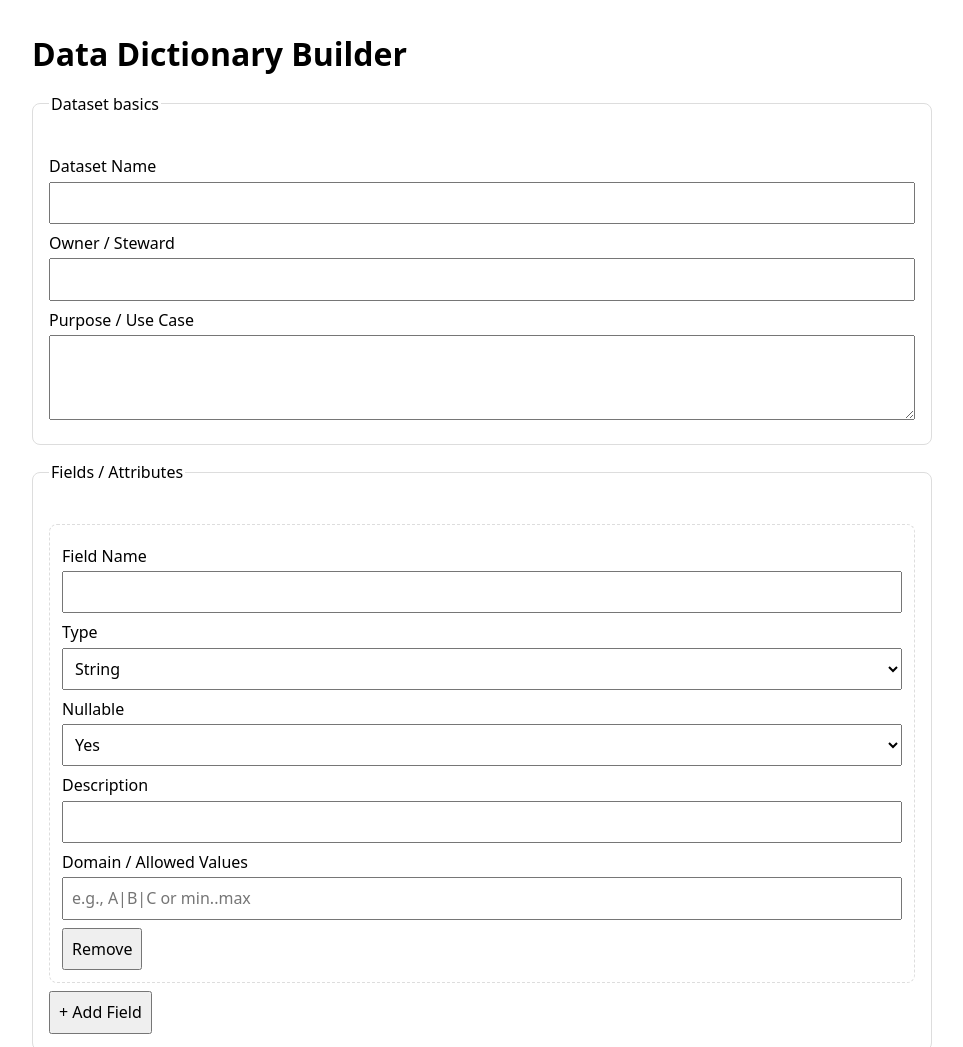
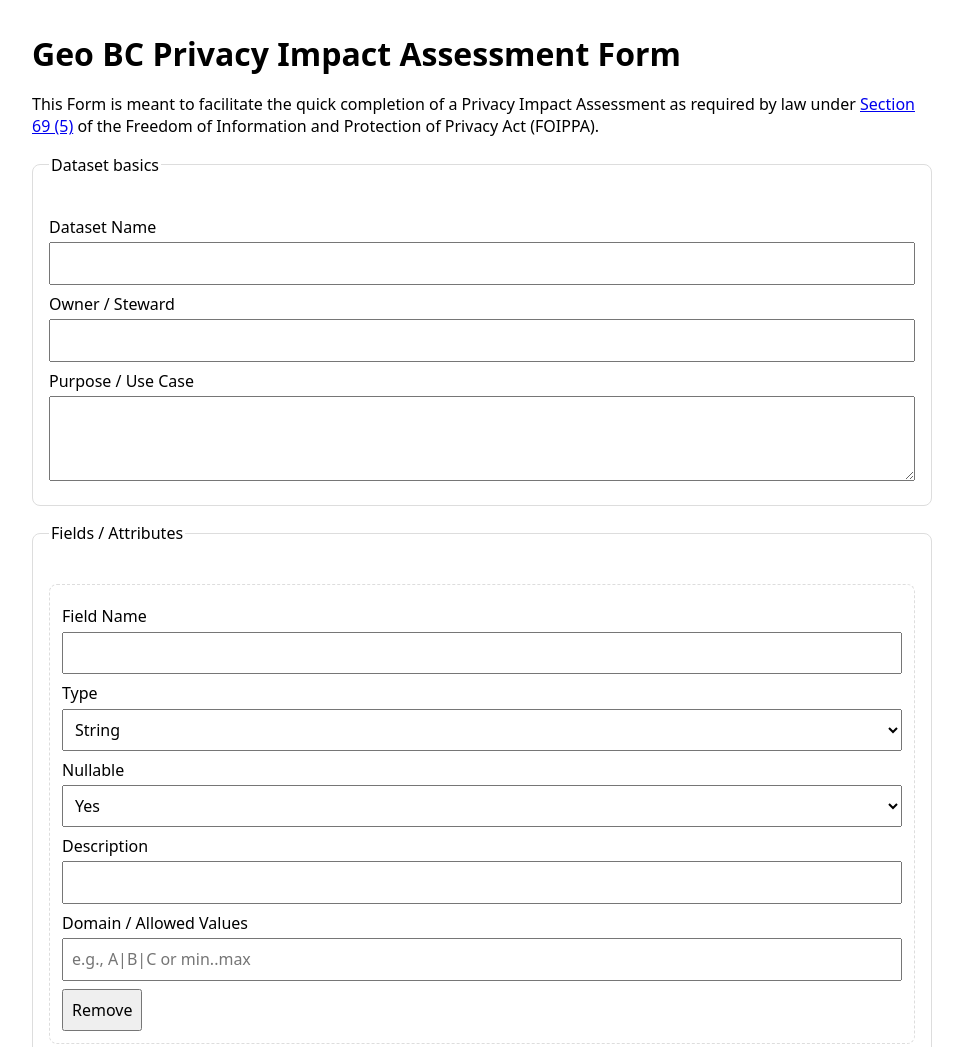
Before and after one commit to emillan-gov/geobc-pia-stra-guide, a plain HTML site: page index.html in a window 1280 px wide. Shown: the top 1047 px of the page, without its empty margins (158-1121 px from the left). Drawn offline with Linux system fonts and the light colour scheme.

Commit message:
rename form and add link to FOIPPA documentation

```diff
--- a/index.html
+++ b/index.html
@@ -2,13 +2,17 @@
 <html lang="en">
 <head>
   <meta charset="utf-8" />
-  <title>GeoBC Privacy Imapact Assessment Template</title>
+  <title>GeoBC Privacy Impact Assessment Template</title>
   <meta name="viewport" content="width=device-width, initial-scale=1" />
   <link rel="stylesheet" href="assets/style.css" />
 </head>
 <body>
   <main>
-    <h1>Data Dictionary Builder</h1>
+    <h1>Geo BC Privacy Impact Assessment Form</h1>
+    <body>
+      This Form is meant to facilitate the quick completion of a Privacy Impact
+      Assessment as required by law under <a href="https://www.bclaws.gov.bc.ca/civix/document/id/complete/statreg/96165_06#section69">Section 69 (5)</a> of the Freedom of Information and Protection of Privacy Act (FOIPPA).
+    </body>
 
     <!-- Step 1: Questionnaire -->
     <form id="questionnaire">
```
